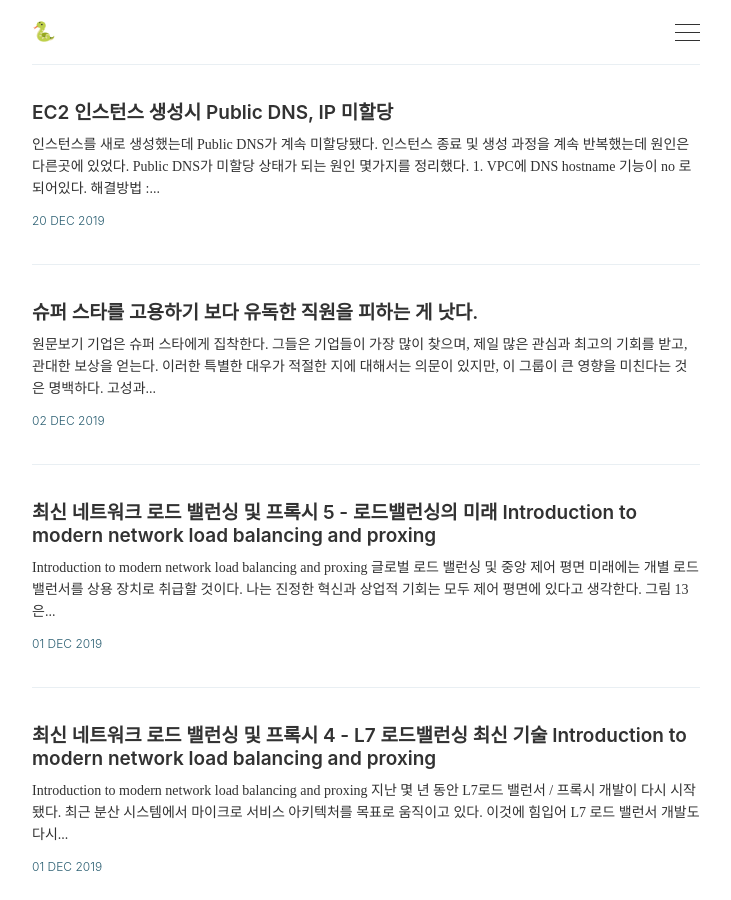
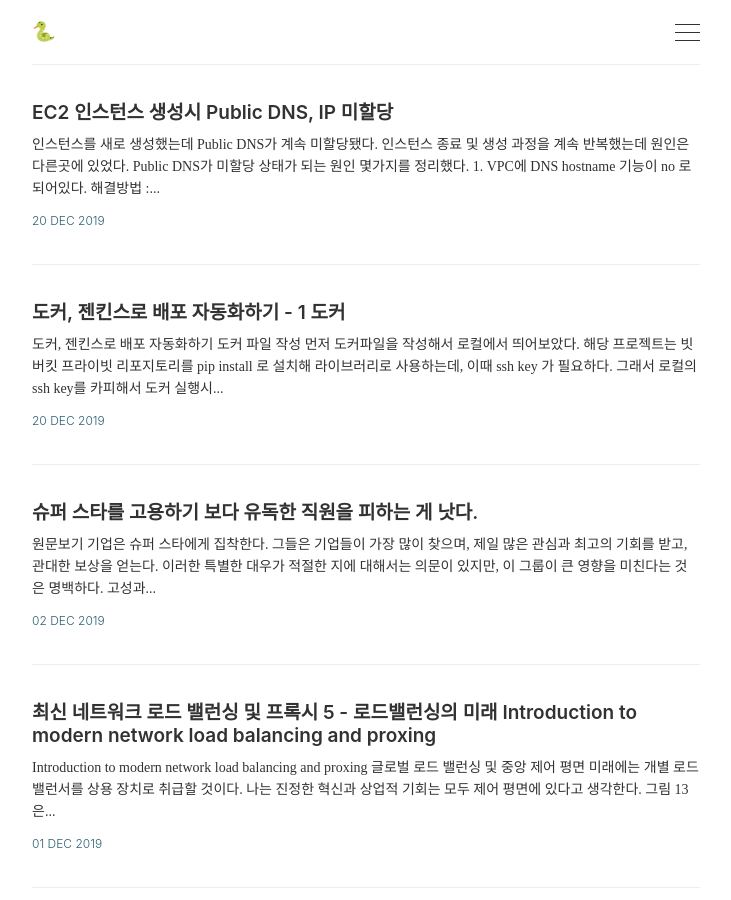
Before and after one commit to suhyunbaik/suhyunbaik.github.io, a Jekyll site: the page built from index.html, in a window 1280 px wide and 900 px high. Shown: the whole window, without its empty margins (274-1005 px from the left). Built offline with Jekyll 4.4.1, drawn with Linux system fonts in a browser that asks for light colours; the list of posts is cut into pages by our own code.

Commit message:
Feat: automate deploy using docker and jenkins

````diff
--- a/_config.yml
+++ b/_config.yml
@@ -12,7 +12,7 @@
 baseurl:     '' # The subpath of your site, e.g. /blog
 url:         'https://suhyunbaik.github.io' # The base hostname & protocol for your site
 twitter:     ''
-github:      ''
+github:      'https://github.com/suhyunbaik/shorty'
 instagram:   ''
 facebook:    ''
 
--- /dev/null
+++ b/_posts/2019-12-20-automated-deploy-using-docker-and-jenkins.md
@@ -0,0 +1,91 @@
+---
+layout: post
+title: 도커, 젠킨스로 배포 자동화하기 - 1 도커
+tags: [Docker, Jenkins, DevOps]
+---
+
+
+
+
+도커, 젠킨스로 배포 자동화하기
+
+도커 파일 작성
+
+먼저 도커파일을 작성해서 로컬에서 띄어보았다. 해당 프로젝트는 빗버킷 프라이빗 리포지토리를 `pip install` 로 설치해 라이브러리로 사용하는데, 이때 ssh key 가 필요하다. 그래서 로컬의 ssh key를 카피해서 도커 실행시 argument로 전달하는 방법으로 해결했다.
+
+
+
+도커 이미지를 `test` 라는 이름으로 빌드한다.
+
+```shell
+docker build -t test --build-arg SSH_PRIVATE_KEY="$(cat ~/.ssh/id_rsa)" .
+```
+
+
+
+python 2.7 alpine 버전을 사용하는 도커 파일을 작성한다.
+
+```dockerfile
+# arguments
+ARG SSH_PRIVATE_KEY
+
+FROM python:2.7-alpine
+
+# set envs
+ENV DJANGO_SETTINGS_MODULE="settings.staging"
+ENV PYTHONIOENCODING=utf-8
+
+RUN apt-get update -y \
+    && apt-get install apt-file -y \
+    && apt-file update -y \
+    && apt-get install -y python3-dev build-essential libmysqlclient-dev git libffi-dev openssh-client nginx vim netcat netcat-openbsd \
+    && pip install --upgrade pip
+
+# create .ssh folder and known_hosts
+RUN mkdir -p /root/.ssh && \
+    chmod 0700 /root/.ssh && \
+    ssh-keyscan bitbucket.org > /root/.ssh/known_hosts
+
+# create ssh private key
+RUN echo "$SSH_PRIVATE_KEY" > /root/.ssh/id_rsa && \
+    chmod 400 /root/.ssh/id_rsa
+
+# create working directory
+RUN mkdir -p /app
+WORKDIR /app
+
+# install dependency
+RUN pip install -r requirements.txt
+
+CMD ["python", "manage.py", "runserver", "0.0.0.0:8000"]
+
+EXPOSE 80
+```
+
+
+
+도커 이미지로 컨테이너를 띄운다.
+
+```shell
+docker run -it --rm test:latest
+```
+
+
+
+도커 컨테이너가 떴는지 확인한다.
+
+```shell
+docker ps
+```
+
+
+
+만약 컨테이너가 떴다면 터미널 화면 또는 인터넷 브라우저에서 `0.0.0.0:8000` 주소로 확인할 수 있다. 만약 문제가 있어서 컨테이너가 안떴다면 다음 명령어로 정지한 컨테이너를 확인할 수 있다.
+
+```shell
+docker ps -a
+```
+
+
+
+도커 컨테이너를 확인하고 컨테이너를 삭제한다. 이 방법은 젠킨스에서 자동배포할때 사용할 수 없다. 그리고 해당 프로젝트가 설치하는 패키지가 많아서 이미지를 빌드하는데 기본적으로 1분이 넘었다. 여러가지 방법이 있을 수 있겠지만 나는 이전에 빌드된 이미지를 베이스 이미지로 사용하는 방법을 선택했다. 해당 프로젝트는 사용하는 라이브러리가 크게 바뀌지 않을 예정이여서 가능했다. 먼저 빌드한 이미지를 `base image` 라는 이름으로 `AWS ECR`에 푸시하고, 이미지를 빌드 할 때 마다 `base image` 를 갖고와서 그 이미지를 기반으로 빌드하는 방법이다.
````
